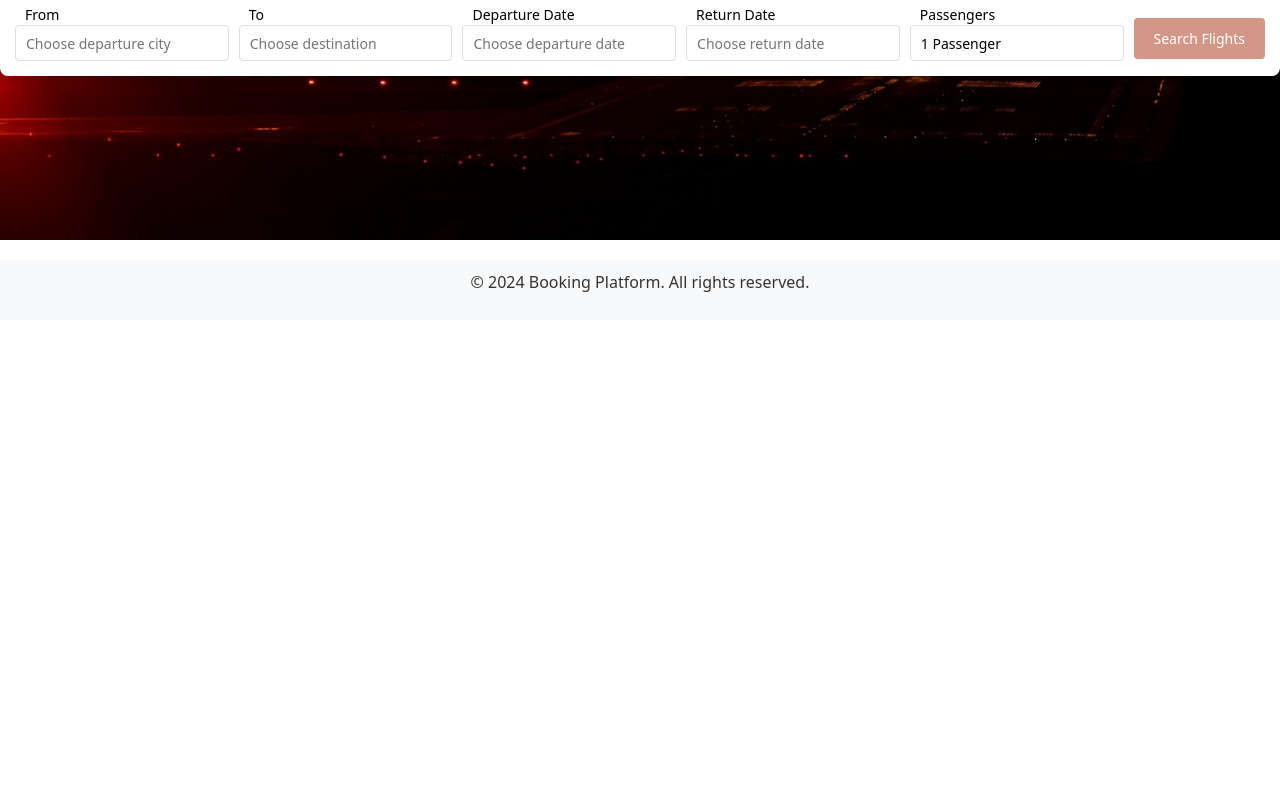
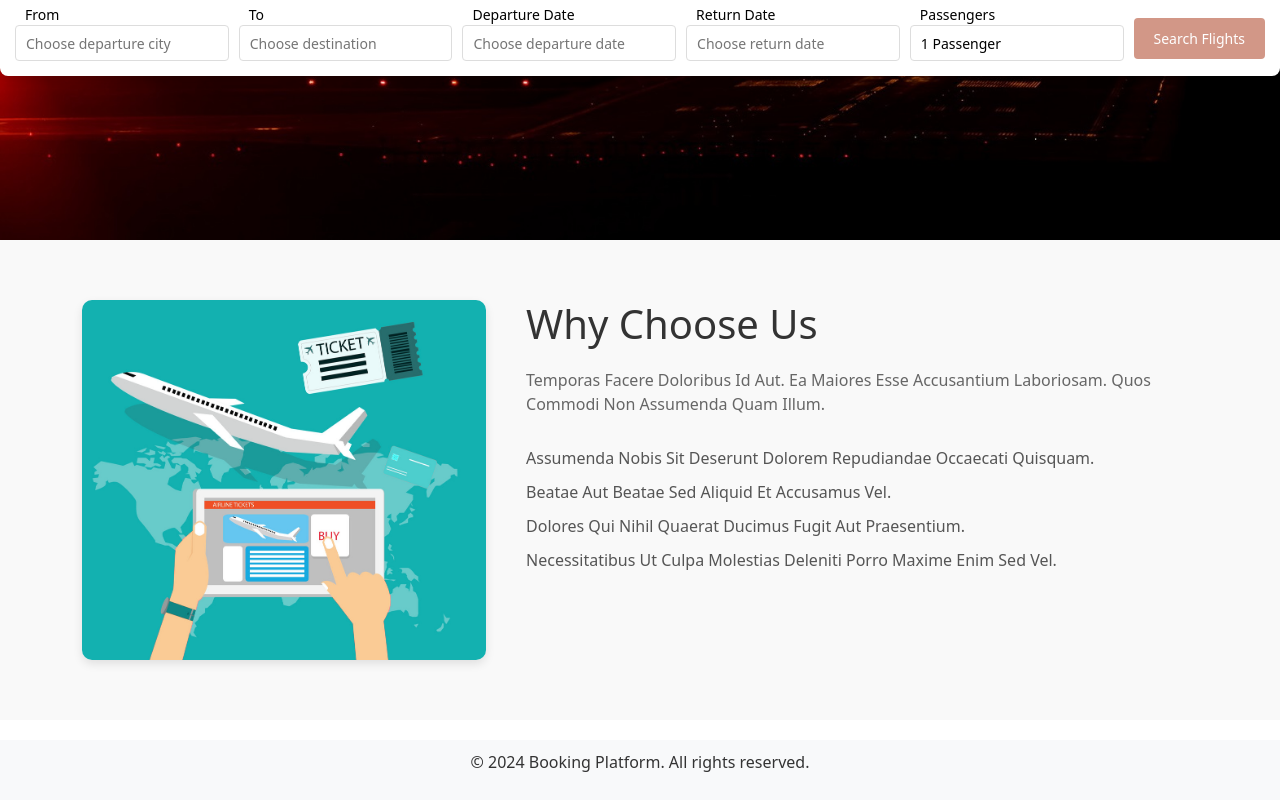
Before and after one commit to hoanghieu2385/Airline-Reservation-System, a React (Create React App) app in the folder frontend/: page / in a window 1280 px wide. Shown: the part 560-1360 px from the top of the page. Before the commit the page ends 880 px from the top, so only its background shows below. Built offline with nearby package versions, Linux system fonts and the light colour scheme.

Commit message:
làm thêm why choose us ở home client

```diff
--- a/frontend/src/assets/css/HomePage.css
+++ b/frontend/src/assets/css/HomePage.css
@@ -36,3 +36,61 @@
     font-size: 1.25rem;
     margin-bottom: 2rem;
 }
+
+
+/* Why Choose Us Section */
+.why-choose-us {
+    padding: 60px 20px;
+    background-color: #f9f9f9;
+}
+
+.why-choose-us .container {
+    display: flex;
+    justify-content: space-between;
+    align-items: center;
+    gap: 30px;
+}
+
+.why-choose-us-content {
+    display: flex;
+    align-items: flex-start;
+    gap: 40px;
+}
+
+/* Image Section */
+.why-choose-us-image {
+    position: relative;
+    width: 50%;
+}
+
+.why-choose-us-image img {
+    width: 100%;
+    min-width: 200px;
+    border-radius: 10px;
+    box-shadow: 0 4px 10px rgba(0, 0, 0, 0.1);
+}
+
+.why-choose-us .section-title {
+    font-size: 2.5rem;
+    color: #333;
+    margin-bottom: 20px;
+}
+
+.why-choose-us .section-subtitle {
+    font-size: 1rem;
+    color: #666;
+    margin-bottom: 30px;
+}
+
+.why-choose-us .features-list {
+    list-style: none;
+    padding: 0;
+}
+
+.why-choose-us .features-list li {
+    font-size: 1rem;
+    margin: 10px 0;
+    color: #555;
+    display: flex;
+    align-items: center;
+}
--- a/frontend/src/pages/client/HomePage.js
+++ b/frontend/src/pages/client/HomePage.js
@@ -2,6 +2,7 @@
 import React from 'react';
 import '../../assets/css/HomePage.css';
 import SearchForm from '../../components/client/SearchForm';
+import img_why_choose_us from '../../assets/images/flights_homepage.png';
 
 const HomePage = () => {
     return (
@@ -17,6 +18,31 @@ const HomePage = () => {
                     <SearchForm />
                 </div>
             </section>
+
+            <section className="why-choose-us">
+                <div className="container">
+                    <div className="why-choose-us-content">
+                        {/* Image */}
+                        <div className="why-choose-us-image">
+                            <img src={img_why_choose_us} alt="Beautiful Destination" className='img_why_choose_us' />
+                        </div>
+
+                        {/* Text Content */}
+                        <div className="why-choose-us-text">
+                            <h2 className="section-title">Why Choose Us</h2>
+                            <p className="section-subtitle">
+                                Temporas Facere Doloribus Id Aut. Ea Maiores Esse Accusantium Laboriosam. Quos Commodi Non Assumenda Quam Illum.
+                            </p>
+                            <ul className="features-list">
+                                <li>Assumenda Nobis Sit Deserunt Dolorem Repudiandae Occaecati Quisquam.</li>
+                                <li>Beatae Aut Beatae Sed Aliquid Et Accusamus Vel.</li>
+                                <li>Dolores Qui Nihil Quaerat Ducimus Fugit Aut Praesentium.</li>
+                                <li>Necessitatibus Ut Culpa Molestias Deleniti Porro Maxime Enim Sed Vel.</li>
+                            </ul>
+                        </div>
+                    </div>
+                </div>
+            </section>
         </div>
     );
 };
```
Also changed, not shown: frontend/src/assets/images/flights_homepage.png (added).
